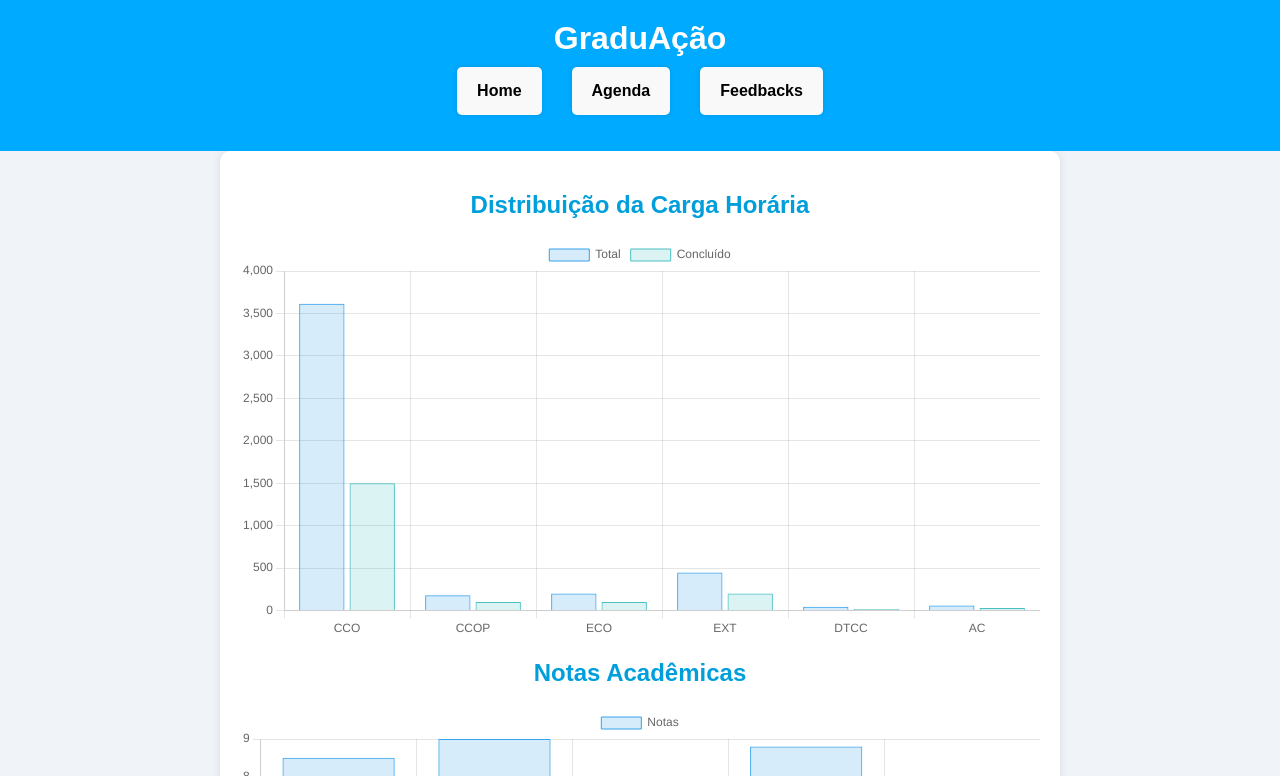
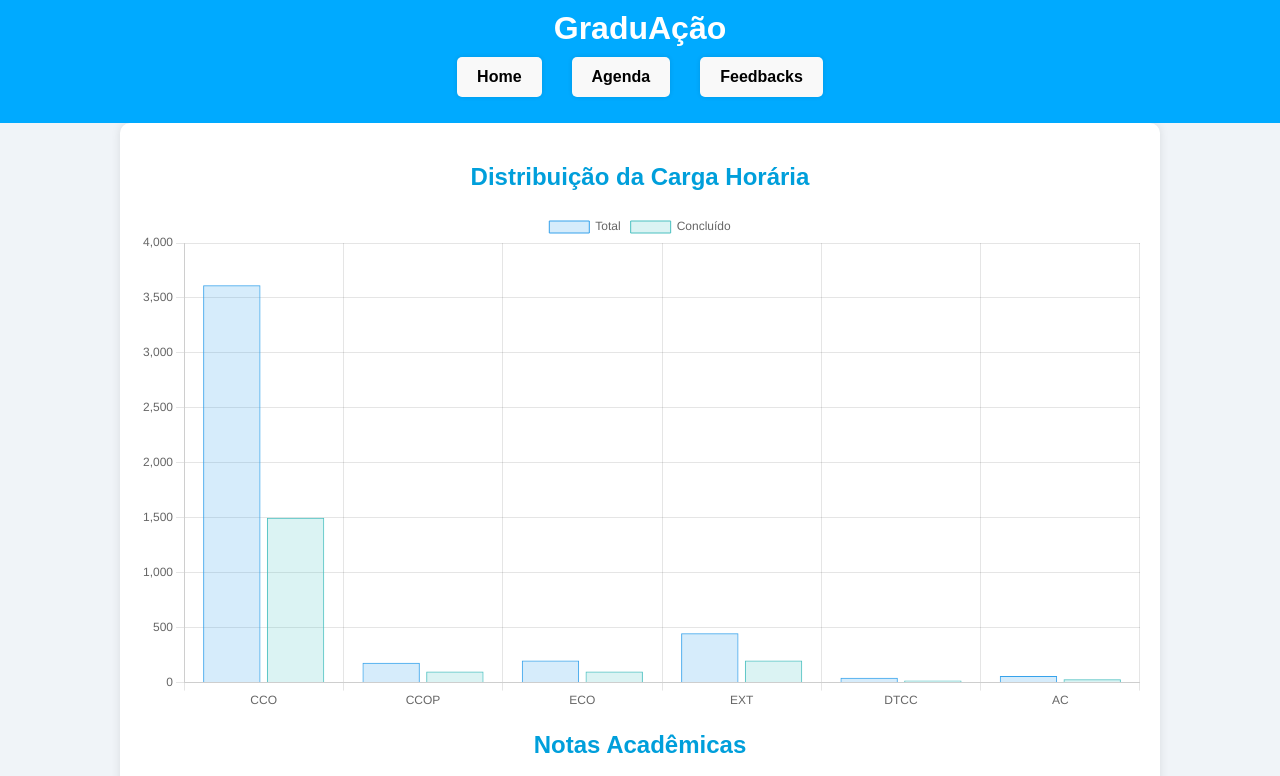
Before and after one commit to Caualandrade/GraduA-o, a plain HTML site: page index.html in a window 1280 px wide. Shown: the top 776 px of the page. Drawn offline with nearby package versions, Linux system fonts and the light colour scheme.

Commit message:
improve(style):ajuste no header

```diff
--- a/styles.css
+++ b/styles.css
@@ -9,13 +9,15 @@ body {
 header {
     background-color: #00aaff;
     color: white;
-    padding: 20px;
+    padding: 10px;
     text-align: center;
     position: relative;
 }
 
 header h1 {
     margin: 0;
+    display: flex;
+    justify-content: center;
 }
 
 nav ul {
@@ -35,7 +37,7 @@ nav ul li a {
     color: rgb(0, 0, 0);
     text-decoration: none;
     font-weight: bold;
-    padding: 5px 10px;
+    padding: 1px 10px;
     border-radius: 5px;
     transition: background-color 0.3s ease;
 }
@@ -46,7 +48,7 @@ nav ul li a:hover {
 
 main {
     padding: 20px;
-    max-width: 800px;
+    max-width: 1000px;
     margin: 0 auto;
     background-color: white;
     border-radius: 10px;
```
